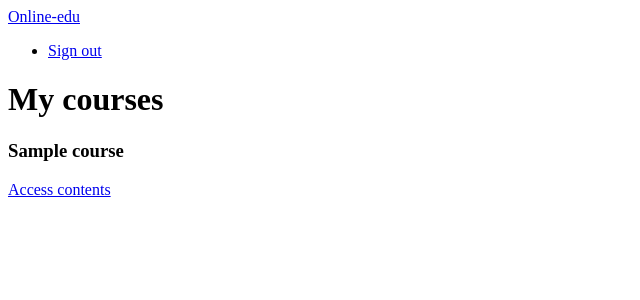
After one commit to Daniil7575/Online-edu-paltform, a Django app: page /students/courses/ in a window 1280 px wide. The commit adds this page. Shown: the top 300 px of the page, without its empty margins (0-640 px from the left). Run offline with Django 4.2, Linux system fonts and the light colour scheme; a user stored in the database is signed in; tables that the repository leaves empty hold one stand-in row (values such as "Sample post"); some libraries are stand-ins or nearby versions.

Commit message:
Student enrolling, content display and [WIP] Memcache implementaion

```diff
--- a/online-edu/config/urls.py
+++ b/online-edu/config/urls.py
@@ -16,6 +16,8 @@ Including another URLconf
 from django.contrib import admin
 from django.urls import path, include
 from django.contrib.auth import views
+from django.conf import settings
+from django.conf.urls.static import static
 
 from courses.views import CourseListView
 
@@ -28,3 +30,6 @@ urlpatterns = [
     path('', CourseListView.as_view(), name='course_list'),
     path('students/', include('students.urls'))
 ]
+
+if settings.DEBUG:
+    urlpatterns += static(settings.MEDIA_URL, document_root=settings.MEDIA_ROOT)
--- a/online-edu/courses/models.py
+++ b/online-edu/courses/models.py
@@ -2,6 +2,8 @@ from django.contrib.auth.models import User
 from django.contrib.contenttypes.fields import GenericForeignKey
 from django.contrib.contenttypes.models import ContentType
 from django.db import models
+from django.template.loader import render_to_string
+from django.utils.safestring import mark_safe
 
 from .fields import OrderField
 
@@ -98,8 +100,14 @@ class ItemBase(models.Model):
     class Meta:
         abstract = True
 
-    def __str__(self):
+    def __str__(self) -> str:
         return self.title
+
+    def render(self) -> str:
+        return render_to_string(
+            f'courses/content/{self._meta.model_name}.html',
+            {'item': self}
+        )
 
 
 class Text(ItemBase):
--- /dev/null
+++ b/online-edu/courses/templates/courses/content/file.html
@@ -0,0 +1 @@
+<p><a href="{{ item.file.url }}" class="button">Download file</a></p>
--- /dev/null
+++ b/online-edu/courses/templates/courses/content/image.html
@@ -0,0 +1 @@
+<p><img src="{{ item.file.url }}"></p>
--- /dev/null
+++ b/online-edu/courses/templates/courses/content/text.html
@@ -0,0 +1 @@
+{{ item.content|linebreaks|safe }}
--- /dev/null
+++ b/online-edu/courses/templates/courses/content/video.html
@@ -0,0 +1,2 @@
+{% load embed_video_tags %}
+{% video item.url "small" %}
--- a/online-edu/courses/templates/courses/course/list.html
+++ b/online-edu/courses/templates/courses/course/list.html
@@ -13,7 +13,9 @@
         {% else %}
             All courses
         {% endif %}
+
     </h1>
+    <a href="{% url 'manage_course_list' %}">Manage courses</a>
     <div class="contents">
         <h3>Subjects</h3>
         <ul id="modules">
--- /dev/null
+++ b/online-edu/students/templates/students/course/list.html
@@ -0,0 +1,20 @@
+{% extends "base.html" %}
+{% block title %}My courses{% endblock %}
+{% block content %}
+    <h1>My courses</h1>
+    <div class="module">
+        {% for course in object_list %}
+            <div class="course-info">
+                <h3>{{ course.title }}</h3>
+                <p><a href="{% url "student_course_detail" course.id %}">
+                Access contents</a></p>
+            </div>
+        {% empty %}
+            <p>
+                You are not enrolled in any courses yet.
+                <a href="{% url "course_list" %}">Browse courses</a>
+                to enroll in a course.
+            </p>
+        {% endfor %}
+    </div>
+{% endblock %}
--- a/online-edu/students/urls.py
+++ b/online-edu/students/urls.py
@@ -5,5 +5,21 @@ from . import views
 urlpatterns = [
     path('register/',
          views.StudentRegistrationView.as_view(),
-         name='student_registration')
+         name='student_registration'),
+
+    path('enroll-course/',
+         views.StudentEnrollCourseView.as_view(),
+         name='student_enroll_course'),
+
+    path('courses/',
+         views.StudentCourseListView.as_view(),
+         name='student_course_list'),
+
+    path('course/<int:pk>/',
+         views.StudentCourseDetailView.as_view(),
+         name='student_course_detail'),
+
+    path('course/<int:pk>/<int:module_id>/',
+         views.StudentCourseDetailView.as_view(),
+         name='student_course_detail_module')
 ]
--- a/online-edu/students/views.py
+++ b/online-edu/students/views.py
@@ -1,11 +1,16 @@
+from typing import Any, Dict
 from django.urls import reverse_lazy
 from django.views.generic.edit import CreateView
 from django.contrib.auth.forms import UserCreationForm
 from django.contrib.auth import authenticate, login
 from django.views.generic.edit import FormView
 from django.contrib.auth.mixins import LoginRequiredMixin
+from django.views.generic.list import ListView
+from django.views.generic.detail import DetailView
+from django.db.models import QuerySet
 
 from .forms import CourseEnrollForm
+from courses.models import Course
 
 
 class StudentRegistrationView(CreateView):
@@ -32,3 +37,30 @@ class StudentEnrollCourseView(LoginRequiredMixin, FormView):
 
     def get_success_url(self) -> str:
         return reverse_lazy('student_course_detail', args=[self.course.id])
+
+
+class StudentCourseListView(LoginRequiredMixin, ListView):
+    model = Course
+    template_name = 'students/course/list.html'
+
+    def get_queryset(self) -> QuerySet[Any]:
+        qs = super().get_queryset()
+        return qs.filter(students__in=[self.request.user])
+
+
+class StudentCourseDetailView(DetailView):
+    model = Course
+    template_name = 'students/course/detail.html'
+
+    def get_queryset(self) -> QuerySet[Any]:
+        qs = super().get_queryset()
+        return qs.filter(students__in=[self.request.user])
+
+    def get_context_data(self, **kwargs: Any) -> Dict[str, Any]:
+        context = super().get_context_data(**kwargs)
+        course = self.get_object()
+        if 'module_id' in self.kwargs:
+            context['module'] = course.modules.get(id=self.kwargs['module_id'])
+        else:
+            context['module'] = course.modules.all()[0]
+        return context
```
Also changed, not shown: online-edu/config/settings.py (+14 -1 lines), online-edu/courses/templates/courses/course/detail.html (+11 -0 lines), online-edu/courses/urls.py (+12 -0 lines), online-edu/courses/views.py (+8 -0 lines), online-edu/students/templates/students/course/detail.html (added, +35 -0 lines), requirements.txt (+9 -0 lines).
